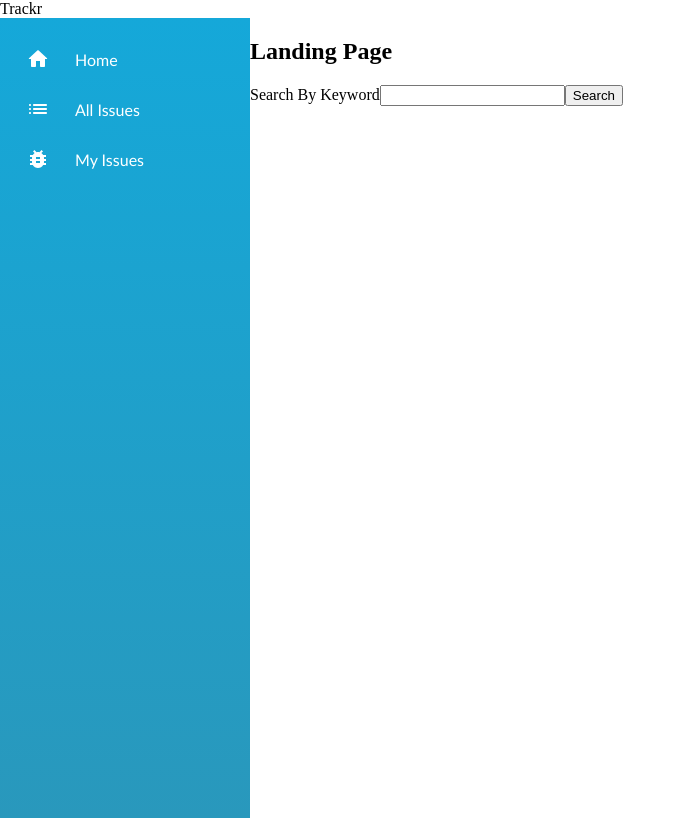
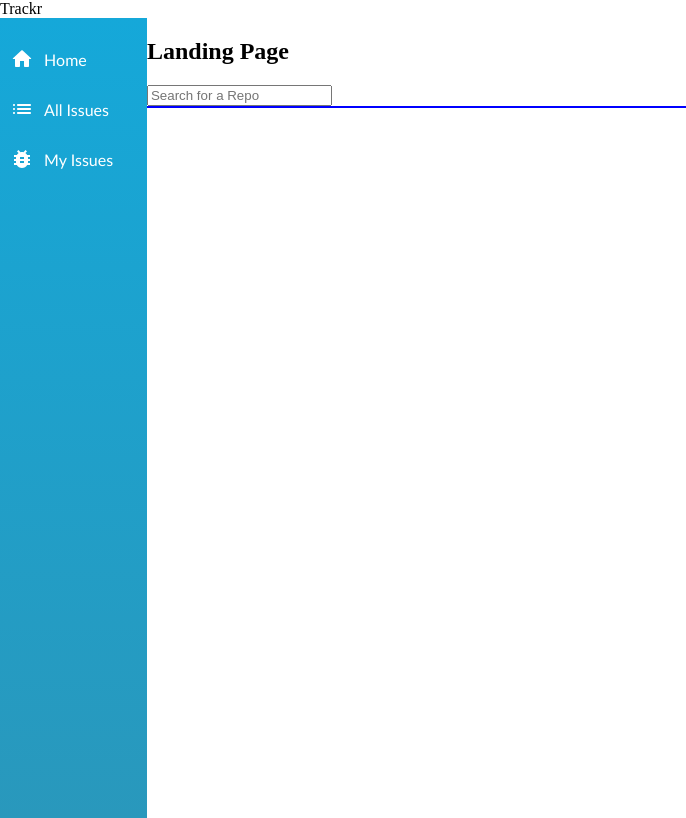
Before and after one commit to pthan1/trackr, a React (Create React App) app: page / in a window 1280 px wide. Shown: the whole page, without its empty margins (0-686 px from the left). Built offline with nearby package versions, Linux system fonts and the light colour scheme.

Commit message:
Style landing page and repo cards

```diff
--- a/src/App/App.css
+++ b/src/App/App.css
@@ -8,4 +8,5 @@
   flex-direction: row;
   height: 100%;
   width: 100%;
+  /* border: 1px solid cyan; */
 }
--- a/src/LandingPage/LandingPage.css
+++ b/src/LandingPage/LandingPage.css
@@ -1,3 +1,3 @@
 .landing-page {
-  width: 100%:
+  width: 85%:
 }
--- a/src/RepoCard/RepoCard.css
+++ b/src/RepoCard/RepoCard.css
@@ -1,4 +1,5 @@
 .repo-card {
   display: flex;
   flex-direction: column;
+  border: 1px solid black;
 }
--- a/src/RepoCard/RepoCard.js
+++ b/src/RepoCard/RepoCard.js
@@ -1,4 +1,5 @@
 import React from 'react'
+import './RepoCard.css'
 
 const RepoCard = ({ repoName, repoOwner, techLanguage, openIssues}) => {
   return (
@@ -10,6 +11,7 @@ const RepoCard = ({ repoName, repoOwner, techLanguage, openIssues}) => {
       <div className="right-container">
         <p>{techLanguage}</p>
         <p>{openIssues}</p>
+        {/* <button className="add-repo-to-list" onClick={() => {handleClick()}}>Add to List</button> */}
       </div>
     </div>
   )
--- a/src/RepoContainer/RepoContainer.css
+++ b/src/RepoContainer/RepoContainer.css
@@ -1,6 +1,8 @@
 .repo-container {
   width: 100%;
-display: grid;
+  display: grid;
   grid-template-columns: repeat(6, 11.2rem);
   grid-gap: 0.7rem;
+  border: 1px solid blue;
+
 }
--- a/src/RepoContainer/RepoContainer.js
+++ b/src/RepoContainer/RepoContainer.js
@@ -1,6 +1,7 @@
 import React, {useContext} from 'react';
 import { SearchContext } from '../context/SearchContext';
 import RepoCard from '../RepoCard/RepoCard'
+import './RepoContainer.css'
 
 
 const RepoContainer = () => {
--- a/src/RepoSearch/RepoSearch.js
+++ b/src/RepoSearch/RepoSearch.js
@@ -23,10 +23,9 @@ const handleSubmit = (event) => {
 
   return (
     <div className="public-repo-search-form">
-      <form>
-        <label for="keyword">Search By Keyword</label>
-        <input type="text" name="search-keyword" value={searchKeyword} onChange={event => setSearchKeyword(event.target.value)} />
-        <button type="button" onClick={event => handleSubmit(event)}>Search</button>
+      <form onSubmit={event => handleSubmit(event)}>
+        {/* <label for="keyword">Search By Keyword</label> */}
+        <input type="text" name="search-keyword" value={searchKeyword} onChange={event => setSearchKeyword(event.target.value)} placeholder="Search for a Repo" />
       </form>
     </div>
   )
--- a/src/Sidebar/Sidebar.css
+++ b/src/Sidebar/Sidebar.css
@@ -1,6 +1,6 @@
 .sidebar {
   height: 100%;
-  width: 250px;
+  width: 15%;
   background: linear-gradient(#15A8D9, #2998BC);
 }
 
--- a/src/index.css
+++ b/src/index.css
@@ -1,4 +1,5 @@
 body {
   margin: 0;
   padding: 0;
+  position: relative;
 }
```
